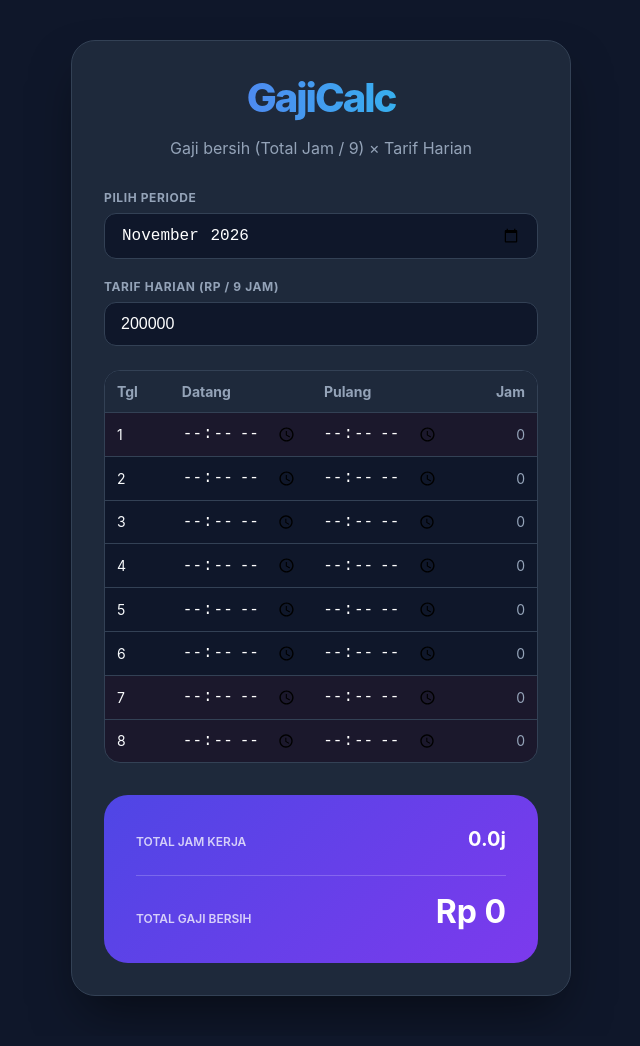
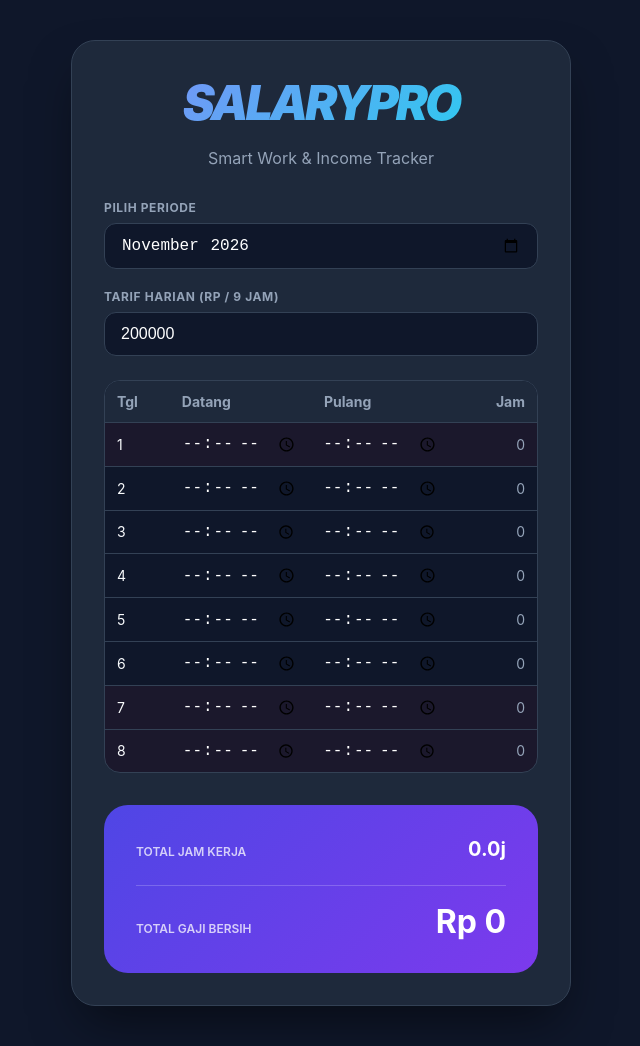
Before and after one commit to pmuhammadagus-byte/absensi, a plain HTML site: page index.html in a window 1280 px wide. Shown: the whole page, without its empty margins (319-959 px from the left). Drawn offline with Linux system fonts and the light colour scheme.

Commit message:
UI: Rebrand to SALARYPRO with modern styling

```diff
--- a/index.html
+++ b/index.html
@@ -3,7 +3,7 @@
 <head>
   <meta charset="UTF-8">
   <meta name="viewport" content="width=device-width, initial-scale=1.0">
-  <title>GajiCalc — Kalkulator Gaji Harian</title>
+  <title>SalaryPro — Smart Work Tracker</title>
   <style>
     :root {
       --primary: #6366f1;
@@ -37,13 +37,15 @@
     header { text-align: center; margin-bottom: 32px; }
 
     h1 {
-      font-size: 2.5rem;
-      font-weight: 800;
+      font-size: 3rem;
+      font-weight: 900;
       margin: 0;
-      background: linear-gradient(to right, var(--primary), #22d3ee);
+      background: linear-gradient(135deg, #818cf8 0%, #22d3ee 100%);
       -webkit-background-clip: text;
       -webkit-text-fill-color: transparent;
-      letter-spacing: -0.05em;
+      letter-spacing: -0.06em;
+      text-transform: uppercase;
+      font-style: italic;
     }
 
     .input-group { display: flex; flex-direction: column; gap: 8px; margin-bottom: 20px; }
@@ -116,8 +118,8 @@
   <div class="container">
     <div class="glass-card">
       <header>
-        <h1>GajiCalc</h1>
-        <p style="color: var(--text-muted)">Gaji bersih (Total Jam / 9) × Tarif Harian</p>
+        <h1>SALARYPRO</h1>
+        <p style="color: var(--text-muted)">Smart Work & Income Tracker</p>
       </header>
 
       <div class="input-group">
```
